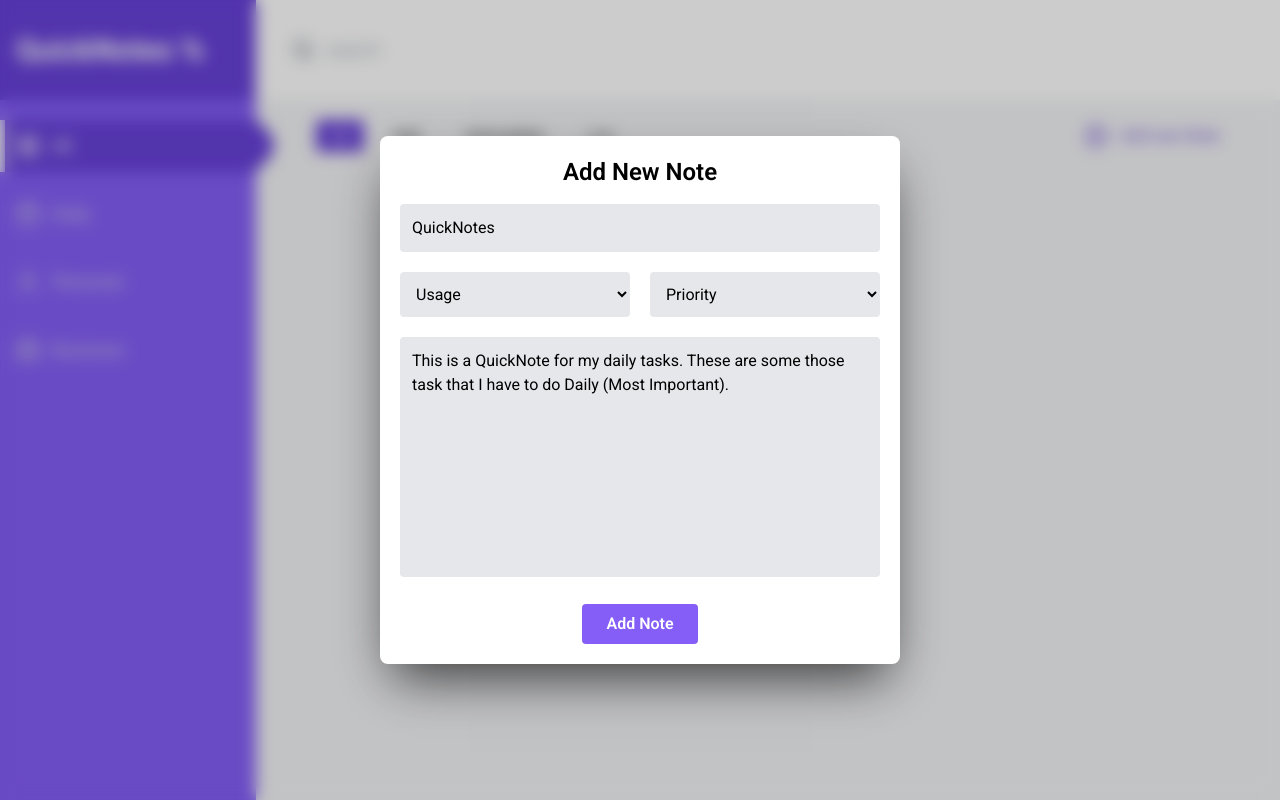
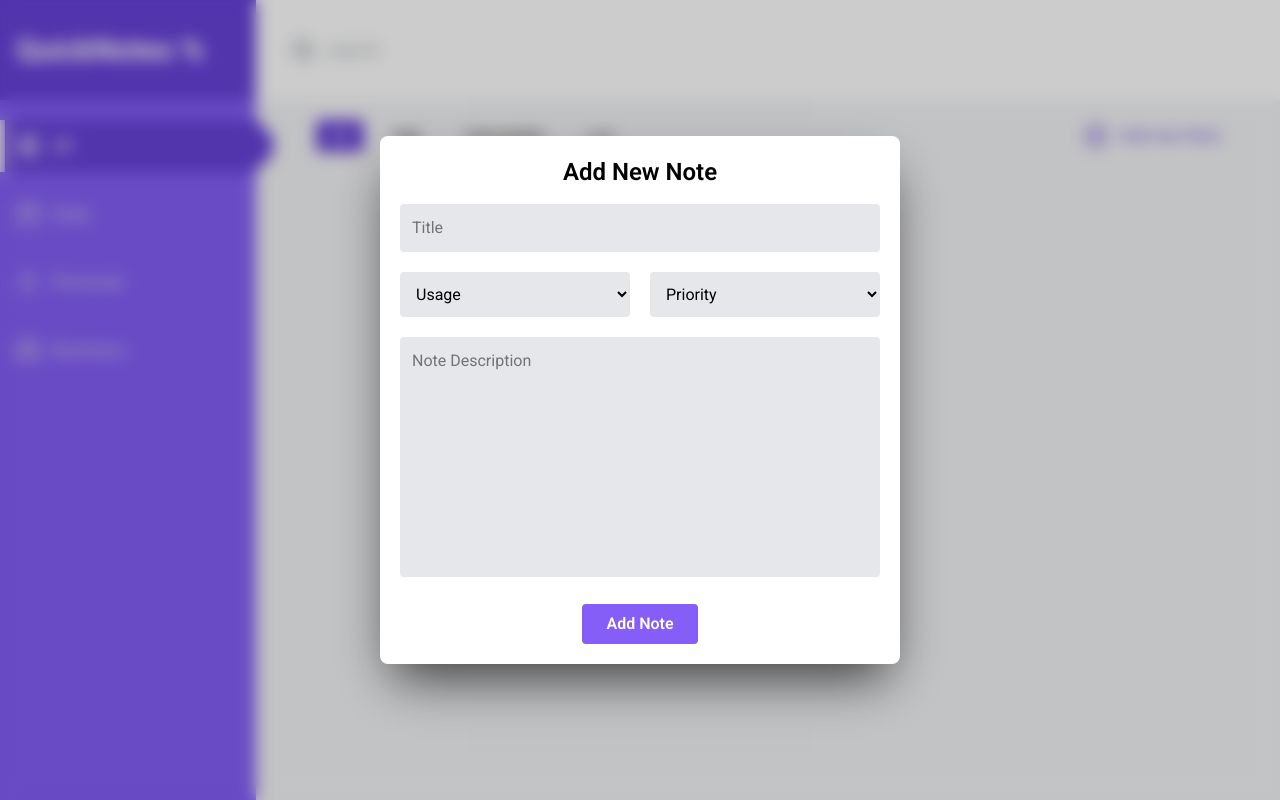
Before and after one commit to shahrampk/QuickNotes, a React (Vite) app: page / in a window 1280 px wide. Both pictures are taken after a click on the button 1095 px from the left and 136 px from the top of the page. Built offline with nearby package versions, Linux system fonts and the light colour scheme.

Commit message:
removed rotating animation

```diff
--- a/src/App.jsx
+++ b/src/App.jsx
@@ -1,18 +1,16 @@
 import { useEffect, useState } from "react";
-import Routs from "./Router/Routs";
 import { NotesContextProvider } from "./Context/NotesContext";
 import {
   AddNoteBtn,
   AddNoteForm,
   Logo,
-  Navbar,
   PriorityBar,
   SearchBar,
   ReviewWindow,
 } from "./Components";
 import EditForm from "./Components/EditForm";
 import CategoriesBar from "./Components/CategoriesBar";
-import { Home } from "./Pages";
+import Main from "./Components/Main";
 
 function App() {
   const [notesData, setNotesData] = useState([]);
@@ -77,7 +75,7 @@ function App() {
             <PriorityBar />
             <AddNoteBtn setToggleNoteForm={setToggleNoteForm} />
           </div>
-          <Home />
+          <Main />
         </main>
         <AddNoteForm
           toggleNoteForm={toggleNoteForm}
--- a/src/Components/AddNoteForm.jsx
+++ b/src/Components/AddNoteForm.jsx
@@ -3,12 +3,11 @@ import React, { useState } from "react";
 function AddNoteForm({ toggleNoteForm, setToggleNoteForm, setNotesData }) {
   const defaultValue = {
     id: Date.now(),
-    title: "QuickNotes",
+    title: "",
     category: "",
     priority: "",
-    description:
-      "This is a QuickNote for my daily tasks. These are some those task that I have to do Daily (Most Important).",
-    date: new Date().toLocaleDateString(),
+    description: "",
+    date: new Date().toLocaleDateString("en-PK"),
   };
   const [noteData, setNoteData] = useState(defaultValue);
   const hideForm = function () {
@@ -31,7 +30,7 @@ function AddNoteForm({ toggleNoteForm, setToggleNoteForm, setNotesData }) {
     >
       <div
         className={`form bg-white p-5  rounded-lg flex flex-col items-center gap-4 w-130 shadow-2xl shadow-black/70  transition-all duration-300 ${
-          toggleNoteForm ? "scale-100 rotate-0" : "scale-0 rotate-180"
+          toggleNoteForm ? "scale-100" : "scale-0"
         } `}
       >
         <h2 className="text-2xl font-semibold">Add New Note</h2>
--- a/src/Components/CategoriesBar.jsx
+++ b/src/Components/CategoriesBar.jsx
@@ -3,7 +3,6 @@ import useNotesContext from "../Context/NotesContext";
 
 function CategoriesBar() {
   const { setSelectedCategory, selectedCategory } = useNotesContext();
-  console.log(selectedCategory);
   return (
     <div className="flex flex-col gap-4 bg-[#845ef7] row-span-8 pt-5">
       <button
--- a/src/Components/EditForm.jsx
+++ b/src/Components/EditForm.jsx
@@ -33,7 +33,7 @@ function EditForm({
     >
       <div
         className={`edit-form bg-white p-5  rounded-lg flex flex-col items-center gap-4 w-130 shadow-2xl shadow-black/70  transition-all duration-300 ${
-          toggleEditForm ? "scale-100 rotate-0" : "scale-0 rotate-180"
+          toggleEditForm ? "scale-100" : "scale-0"
         } `}
       >
         <h2 className="text-2xl font-semibold">Edit Note</h2>
--- /dev/null
+++ b/src/Components/Main.jsx
@@ -0,0 +1,36 @@
+import React from "react";
+import Note from "./Note";
+import Masonry from "react-masonry-css";
+import useNotesContext from "../Context/NotesContext";
+import { StickyNote } from "lucide-react";
+
+function Home() {
+  const breakpointColumnsObj = {
+    default: 4,
+    1200: 3,
+    920: 2,
+    700: 1,
+  };
+  const { filteredArr } = useNotesContext();
+  return (
+    <div className="h-full overflow-y-scroll scrollbar-hidden px-3">
+      {filteredArr.length > 0 ? (
+        <Masonry
+          breakpointCols={breakpointColumnsObj}
+          className="flex w-auto h-fit"
+        >
+          {filteredArr.map((note, i) => (
+            <Note key={i} noteDate={note} />
+          ))}
+        </Masonry>
+      ) : (
+        <div className="flex flex-col items-center justify-center h-full opacity-50">
+          <StickyNote strokeWidth={1} size={150} />
+          <p className="text-2xl font-medium">No Notes Available</p>
+        </div>
+      )}
+    </div>
+  );
+}
+
+export default Home;
--- a/src/Components/ReviewWindow.jsx
+++ b/src/Components/ReviewWindow.jsx
@@ -66,7 +66,7 @@ function ReviewWindow({
     >
       <div
         className={` ${
-          !toggleReviewWindow ? "scale-100 rotate-0" : "scale-0 rotate-180"
+          !toggleReviewWindow ? "scale-100" : "scale-0"
         } review-model h-4/5 w-5/6 md:w-3/5 bg-white rounded-lg shadow-2xl p-6 flex flex-col gap-5 transition-all duration-200`}
       >
         <div className="flex justify-between items-center">
--- a/src/Pages/Achieve.jsx
+++ /dev/null
@@ -1,7 +0,0 @@
-import React from "react";
-
-function Achieve() {
-  return <div>Achieve</div>;
-}
-
-export default Achieve;
--- a/src/Pages/Home.jsx
+++ /dev/null
@@ -1,28 +0,0 @@
-import React from "react";
-import Note from "../Components/Note";
-import Masonry from "react-masonry-css";
-import useNotesContext from "../Context/NotesContext";
-
-function Home() {
-  const breakpointColumnsObj = {
-    default: 4,
-    1200: 3,
-    920: 2,
-    700: 1,
-  };
-  const { filteredArr } = useNotesContext();
-  return (
-    <div className="h-full overflow-y-scroll scrollbar-hidden px-3">
-      <Masonry
-        breakpointCols={breakpointColumnsObj}
-        className="flex w-auto h-fit"
-      >
-        {filteredArr.map((note, i) => (
-          <Note key={i} noteDate={note} />
-        ))}
-      </Masonry>
-    </div>
-  );
-}
-
-export default Home;
--- a/src/Pages/New_Note.jsx
+++ /dev/null
@@ -1,7 +0,0 @@
-import React from "react";
-
-function New_Note() {
-  return <div>New_Note</div>;
-}
-
-export default New_Note;
--- a/src/Pages/Trash.jsx
+++ /dev/null
@@ -1,7 +0,0 @@
-import React from "react";
-
-function Trash() {
-  return <div>Trash</div>;
-}
-
-export default Trash;
--- a/src/Pages/index.js
+++ /dev/null
@@ -1,6 +0,0 @@
-import Achieve from "./Achieve";
-import Home from "./Home";
-import New_Note from "./New_Note";
-import Trash from "./Trash";
-
-export { Home, Achieve, New_Note, Trash };
```
